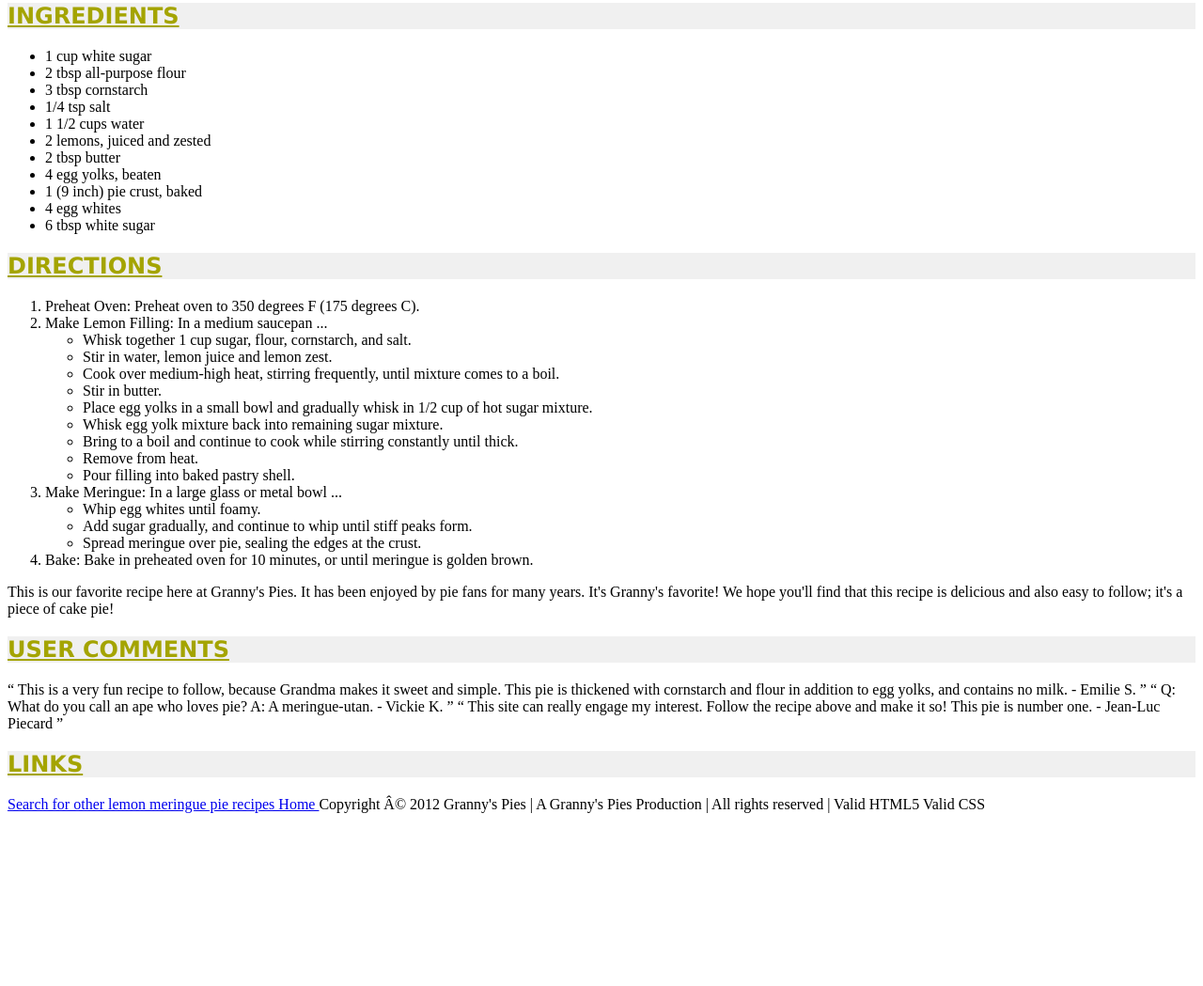
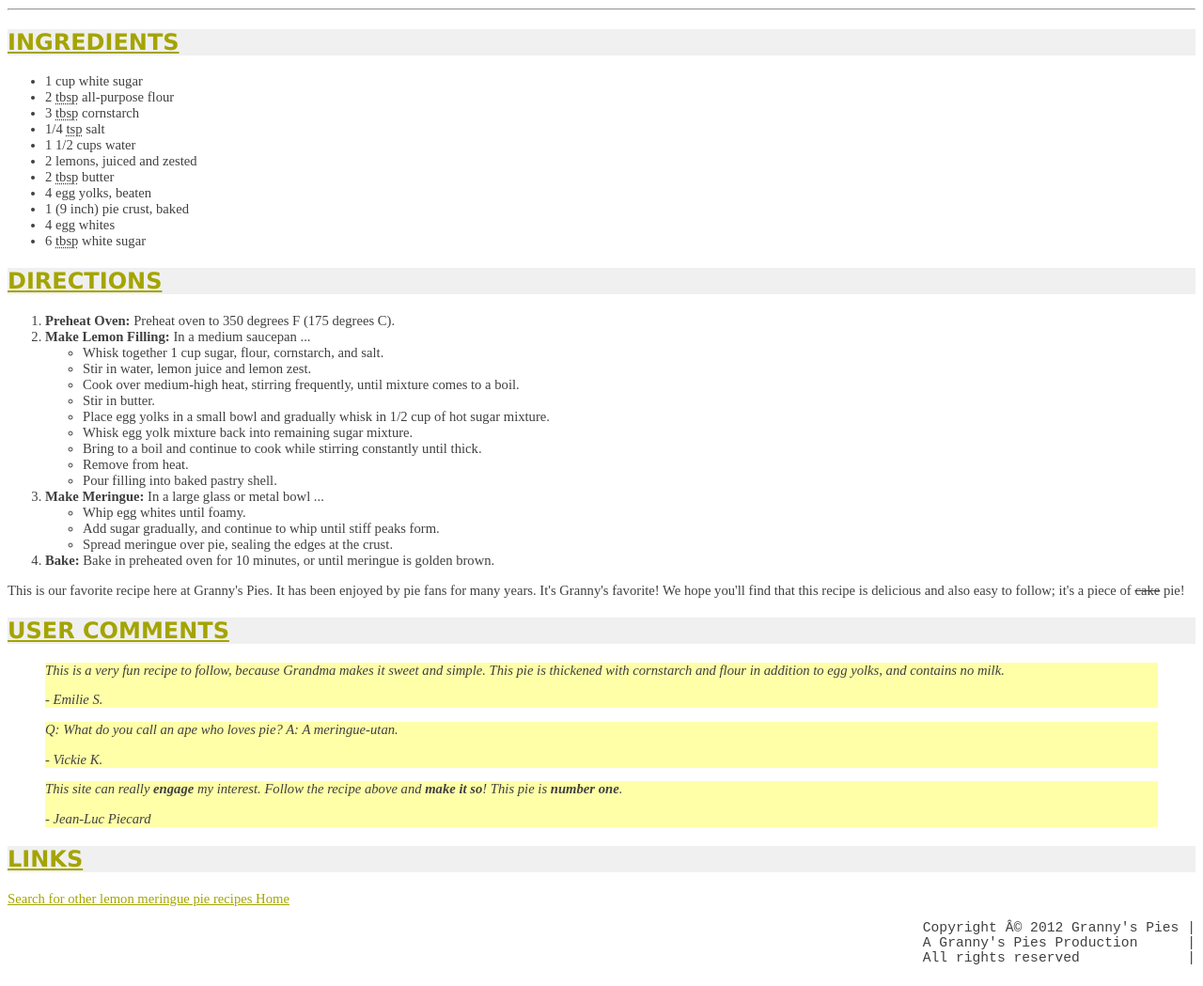
Before and after one commit to batdelger/cs472, a plain HTML site: page w1d2recipe/pie.html in a window 1280 px wide. Shown: the part 483-1532 px from the top of the page at 94% size. Before the commit the page ends 1356 px from the top, so only its background shows below. Drawn offline with Linux system fonts and the light colour scheme.

Commit message:
lab2 part2

```diff
--- a/w1d2recipe/pie.html
+++ b/w1d2recipe/pie.html
@@ -13,7 +13,7 @@
     <h1>
         Grandma's Lemon Meringue Pie
     </h1>
-    <img src="recipeImages/pie.jpg" />
+    <img src="http://mumstudents.org/cs472/2014-09/Homework/1/pie.jpg" />
     <p>
         One 9-inch pie <br />
         30 Min - Prep time <br />
@@ -27,23 +27,23 @@
     </h2>
     <ul>
         <li>1 cup white sugar</li>
-        <li>2 tbsp all-purpose flour</li>
-        <li>3 tbsp cornstarch</li>
-        <li>1/4 tsp salt</li>
+        <li>2 <abbr title="tablespoons">tbsp</abbr> all-purpose flour</li>
+        <li>3 <abbr title="tablespoons">tbsp</abbr> cornstarch</li>
+        <li>1/4 <abbr title="teaspoon">tsp</abbr> salt</li>
         <li>1 1/2 cups water</li>
         <li>2 lemons, juiced and zested</li>
-        <li>2 tbsp butter</li>
+        <li>2 <abbr title="tablespoons">tbsp</abbr> butter</li>
         <li>4 egg yolks, beaten</li>
         <li>1 (9 inch) pie crust, baked</li>
         <li>4 egg whites</li>
-        <li>6 tbsp white sugar</li>
+        <li>6 <abbr title="tablespoons">tbsp</abbr> white sugar</li>
     </ul>
     <h2>
         DIRECTIONS
     </h2>
     <ol>
-        <li>Preheat Oven: Preheat oven to 350 degrees F (175 degrees C).</li>
-        <li>Make Lemon Filling: In a medium saucepan ...
+        <li><strong>Preheat Oven:</strong> Preheat oven to 350 degrees F (175 degrees C).</li>
+        <li><strong>Make Lemon Filling:</strong> In a medium saucepan ...
             <ul>
                 <li>Whisk together 1 cup sugar, flour, cornstarch, and salt.</li>
                 <li>Stir in water, lemon juice and lemon zest.</li>
@@ -57,54 +57,69 @@
             </ul>
         </li>
 
-        <li>Make Meringue: In a large glass or metal bowl ...
+        <li><strong>Make Meringue:</strong> In a large glass or metal bowl ...
             <ul>
                 <li>Whip egg whites until foamy.</li>
                 <li>Add sugar gradually, and continue to whip until stiff peaks form.</li>
                 <li>Spread meringue over pie, sealing the edges at the crust.</li>
             </ul>
         </li>
-        <li>Bake: Bake in preheated oven for 10 minutes, or until meringue is golden brown.</li>
+        <li><strong>Bake:</strong> Bake in preheated oven for 10 minutes, or until meringue is golden brown.</li>
     </ol>
     <p>
         This is our favorite recipe here at Granny's Pies. It has been enjoyed by pie fans for many years. It's Granny's
-        favorite! We hope you'll find that this recipe is delicious and also easy to follow; it's a piece of cake pie!
+        favorite! We hope you'll find that this recipe is delicious and also easy to follow; it's a piece of <span
+            class="deleted-text">cake</span> pie!
     </p>
 
     <h2>
         USER COMMENTS
     </h2>
-    <q>
+    <blockquote>
+        <p>
             This is a very fun recipe to follow, because Grandma makes it sweet and simple. This pie is thickened with
             cornstarch and flour in addition to egg yolks, and contains no milk.
+        </p>
 
         - Emilie S.
-    </q>
-    <q>
+    </blockquote>
+    <blockquote>
+        <p>
             Q: What do you call an ape who loves pie?
             A: A meringue-utan.
+        </p>
 
         - Vickie K.
-    </q>
-    <q>
-        This site can really engage my interest. Follow the recipe above and make it so! This pie is number one.
+    </blockquote>
+    <blockquote>
+        <p>
+            This site can really <strong>engage</strong> my interest. Follow the recipe above and <strong>make it
+                so</strong>! This pie is <strong>number one</strong>.
+        </p>
 
         - Jean-Luc Piecard
-    </q>
+    </blockquote>
 
     <h2>
         LINKS
     </h2>
-<a href="#">
+    <a href="http://www.google.com/search?q=lemon+meringue+pie+recipe&start=10">
         Search for other lemon meringue pie recipes
         Home
     </a>
 
+    <pre>
+        Copyright Â© 2012 Granny's Pies |
+        A Granny's Pies Production      |
+        All rights reserved             |
+    </pre>
 
-    Copyright Â© 2012 Granny's Pies |
-    A Granny's Pies Production |
-    All rights reserved |
-
+    <a href="http://validator.w3.org/check/referer">
+        <img src="http://mumstudents.org/cs472/2014-09/images/w3c-html.png" />
+    </a>
+    <a href="http://jigsaw.w3.org/css-validator/check/referer">
+        <img src="http://mumstudents.org/cs472/2014-09/images/w3c-css.png" />
+    </a>
     Valid HTML5
     Valid CSS
 </body>
--- a/w1d2recipe/recipe.css
+++ b/w1d2recipe/recipe.css
@@ -13,3 +13,26 @@ h1 {
     font-size: 22pt;
     text-align: center;
 }
+
+body {
+    color: #404040;
+    font-size: 11pt;
+}
+
+a {
+    color: #A4A400;
+}
+
+.deleted-text {
+    text-decoration: line-through;
+}
+
+pre {
+    font-family: monospace;
+    text-align: right;
+}
+
+blockquote {
+    background-color: #FFFFA8;
+    font-style: italic;
+}
```
Also changed, not shown: index.html (+3 -3 lines), w1d2recipe/index.html (deleted). Lines whose indentation alone changed are shown as unchanged.
